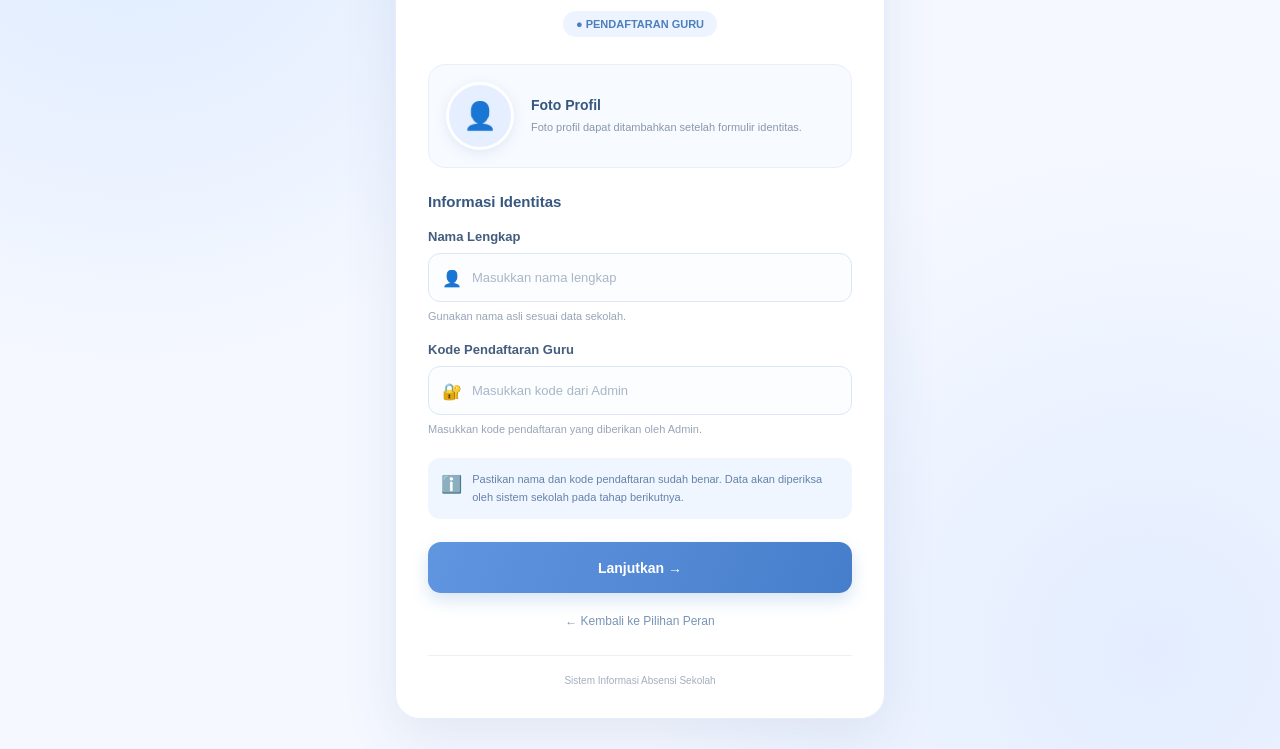
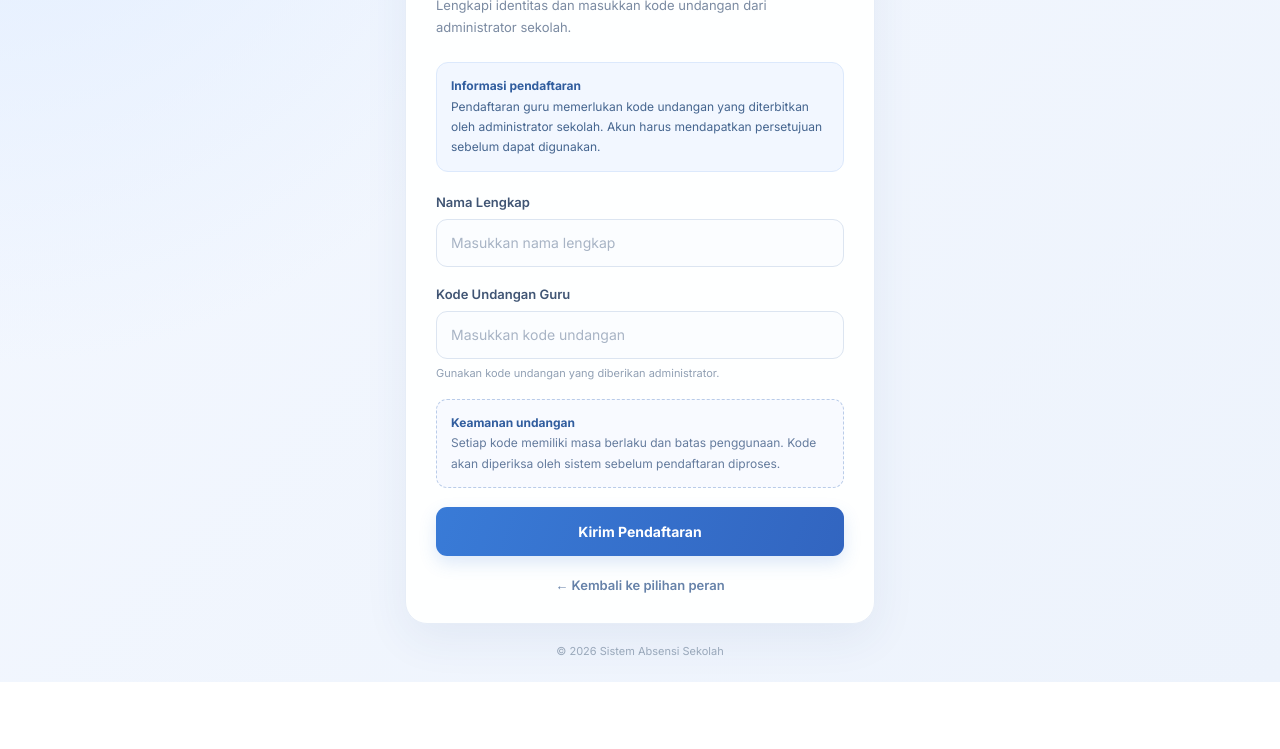
Before and after one commit to family21080-netizen/website-absensi-sekolah, a plain HTML site: page daftar-guru.html in a window 1280 px wide. Shown: the part 234-983 px from the top of the page. After the commit the page ends 916 px from the top, so only its background shows below. Drawn offline with Linux system fonts and the light colour scheme.

Commit message:
Update daftar-guru.html

```diff
--- a/daftar-guru.html
+++ b/daftar-guru.html
@@ -3,111 +3,208 @@
 <head>
   <meta charset="UTF-8">
   <meta name="viewport" content="width=device-width, initial-scale=1.0">
-  <meta name="theme-color" content="#f1f6ff">
+  <meta name="theme-color" content="#f3f7ff">
   <title>Pendaftaran Guru | Absensi Sekolah</title>
+
+  <link rel="preconnect" href="https://fonts.googleapis.com">
+  <link rel="preconnect" href="https://fonts.gstatic.com" crossorigin>
+  <link href="https://fonts.googleapis.com/css2?family=Inter:wght@400;500;600;700;800&display=swap" rel="stylesheet">
 
   <style>
     * {
+      box-sizing: border-box;
       margin: 0;
       padding: 0;
-      box-sizing: border-box;
     }
 
     body {
       min-height: 100vh;
-      padding: 30px 16px;
+      padding: 24px 16px;
       display: flex;
       align-items: center;
       justify-content: center;
-      font-family: Arial, sans-serif;
-      color: #263e63;
+      font-family: 'Inter', sans-serif;
+      color: #243451;
       background:
-        radial-gradient(circle at 10% 10%, #dceaff 0, transparent 35%),
-        radial-gradient(circle at 90% 90%, #e3edff 0, transparent 35%),
-        #f5f8ff;
+        radial-gradient(circle at top left, #e1edff 0, transparent 38%),
+        linear-gradient(135deg, #f4f8ff, #edf3fc);
     }
 
     .container {
       width: 100%;
-      max-width: 490px;
-      padding: 32px;
-      background: rgba(255,255,255,.96);
-      border: 1px solid #e5edfa;
-      border-radius: 25px;
-      box-shadow: 0 18px 55px rgba(48,83,135,.10);
-      animation: masuk .65s ease both;
+      max-width: 470px;
+      animation: appear .55s ease;
     }
 
-    @keyframes masuk {
-      from {
-        opacity: 0;
-        transform: translateY(25px);
-      }
-      to {
-        opacity: 1;
-        transform: translateY(0);
-      }
+    .brand {
+      text-align: center;
+      margin-bottom: 22px;
     }
 
-    .header {
-      text-align: center;
-      margin-bottom: 27px;
+    .brand-icon {
+      width: 58px;
+      height: 58px;
+      margin: 0 auto 12px;
+      display: grid;
+      place-items: center;
+      border-radius: 18px;
+      color: white;
+      background: linear-gradient(135deg, #3679dc, #2858b5);
+      box-shadow: 0 8px 20px #376fbd35;
+      font-size: 25px;
+      font-weight: 800;
     }
 
-    .logo {
-      width: 68px;
-      height: 68px;
-      margin: 0 auto 17px;
-      display: grid;
-      place-items: center;
-      border-radius: 21px;
-      background: linear-gradient(145deg, #e5efff, #d5e6ff);
-      box-shadow: 0 8px 20px #8eb5ed30;
-      font-size: 31px;
-      animation: melayang 3s ease-in-out infinite;
+    .brand h1 {
+      font-size: 21px;
+      font-weight: 800;
+      color: #203b65;
     }
 
-    @keyframes melayang {
-      0%, 100% { transform: translateY(0); }
-      50% { transform: translateY(-6px); }
+    .brand p {
+      margin-top: 6px;
+      color: #7a8ba5;
+      font-size: 13px;
     }
 
-    .header h1 {
-      font-size: 25px;
-      color: #244a85;
-      margin-bottom: 10px;
+    .card {
+      padding: 30px;
+      border: 1px solid #e6edf7;
+      border-radius: 22px;
+      background: rgba(255,255,255,.96);
+      box-shadow: 0 15px 45px #294d7912;
     }
 
-    .header p {
+    .heading {
+      margin-bottom: 24px;
+    }
+
+    .heading h2 {
+      font-size: 22px;
+      color: #233c63;
+      margin-bottom: 8px;
+    }
+
+    .heading p {
       font-size: 13px;
       line-height: 1.7;
-      color: #8190a7;
+      color: #7b8ba2;
     }
 
-    .label-peran {
-      display: inline-block;
-      margin-top: 14px;
-      padding: 7px 13px;
-      border-radius: 30px;
-      background: #edf4ff;
-      color: #4b7fbd;
-      font-size: 11px;
-      font-weight: bold;
+    .info {
+      padding: 13px 14px;
+      margin-bottom: 22px;
+      border: 1px solid #dce9fc;
+      border-radius: 12px;
+      background: #f2f7ff;
+      color: #45658f;
+      font-size: 12px;
+      line-height: 1.7;
     }
 
-    .foto-area {
-      display: flex;
-      align-items: center;
-      gap: 17px;
-      padding: 17px;
-      margin-bottom: 25px;
-      background: #f7faff;
-      border: 1px solid #e8effb;
-      border-radius: 17px;
-      animation: naik .7s ease .1s both;
+    .info strong {
+      color: #315d9e;
     }
 
-    @keyframes naik {
+    .form-group {
+      margin-bottom: 19px;
+    }
+
+    label {
+      display: block;
+      margin-bottom: 9px;
+      font-size: 13px;
+      font-weight: 600;
+      color: #405574;
+    }
+
+    input {
+      width: 100%;
+      height: 48px;
+      padding: 0 14px;
+      outline: none;
+      border: 1px solid #dce5f1;
+      border-radius: 11px;
+      background: #fbfdff;
+      color: #263d5d;
+      font-family: inherit;
+      font-size: 14px;
+      transition: .2s;
+    }
+
+    input:focus {
+      border-color: #5b91e3;
+      box-shadow: 0 0 0 3px #5b91e31c;
+      background: white;
+    }
+
+    input::placeholder {
+      color: #a8b4c5;
+    }
+
+    .hint {
+      margin-top: 7px;
+      font-size: 11px;
+      color: #91a0b4;
+    }
+
+    .security-info {
+      padding: 13px 14px;
+      margin-bottom: 19px;
+      border: 1px dashed #b9cce9;
+      border-radius: 11px;
+      background: #f8faff;
+      font-size: 12px;
+      color: #657c9e;
+      line-height: 1.7;
+    }
+
+    .security-info strong {
+      color: #315d9e;
+    }
+
+    .submit-btn {
+      width: 100%;
+      height: 49px;
+      border: none;
+      border-radius: 11px;
+      background: linear-gradient(110deg, #397bd7, #3265c0);
+      color: white;
+      font-family: inherit;
+      font-size: 14px;
+      font-weight: 700;
+      cursor: pointer;
+      box-shadow: 0 7px 17px #397bd72c;
+      transition: .2s;
+    }
+
+    .submit-btn:hover {
+      filter: brightness(1.05);
+      transform: translateY(-1px);
+    }
+
+    .back {
+      display: block;
+      margin-top: 21px;
+      text-align: center;
+      text-decoration: none;
+      color: #6682a9;
+      font-size: 13px;
+      font-weight: 600;
+    }
+
+    .back:hover {
+      color: #3265c0;
+    }
+
+    .footer {
+      margin-top: 20px;
+      text-align: center;
+      color: #99a8ba;
+      font-size: 11px;
+    }
+
+    @keyframes appear {
       from {
         opacity: 0;
         transform: translateY(12px);
@@ -118,195 +215,25 @@
       }
     }
 
-    .foto-bulat {
-      width: 68px;
-      height: 68px;
-      flex-shrink: 0;
-      display: grid;
-      place-items: center;
-      border-radius: 50%;
-      background: #e5efff;
-      border: 3px solid white;
-      box-shadow: 0 3px 12px #7899c52b;
-      font-size: 27px;
-    }
-
-    .foto-info h3 {
-      font-size: 14px;
-      color: #36577f;
-      margin-bottom: 6px;
-    }
-
-    .foto-info p {
-      font-size: 11px;
-      color: #8998ad;
-      line-height: 1.5;
-    }
-
-    .form-title {
-      font-size: 15px;
-      color: #36577f;
-      margin-bottom: 19px;
-    }
-
-    .form-group {
-      margin-bottom: 20px;
-    }
-
-    label {
-      display: block;
-      margin-bottom: 9px;
-      color: #435d7e;
-      font-size: 13px;
-      font-weight: bold;
-    }
-
-    .input-wrap {
-      position: relative;
-    }
-
-    .input-icon {
-      position: absolute;
-      left: 14px;
-      top: 50%;
-      transform: translateY(-50%);
-      font-size: 16px;
-      pointer-events: none;
-    }
-
-    input {
-      width: 100%;
-      height: 49px;
-      padding: 0 14px 0 43px;
-      border: 1px solid #dce6f5;
-      border-radius: 12px;
-      outline: none;
-      background: #fbfdff;
-      color: #263e63;
-      font-size: 13px;
-      transition: .25s;
-    }
-
-    input::placeholder {
-      color: #aab6c8;
-    }
-
-    input:focus {
-      border-color: #77a8e8;
-      background: white;
-      box-shadow: 0 0 0 4px #e6f0ff;
-    }
-
-    .keterangan {
-      margin-top: 8px;
-      color: #98a5b7;
-      font-size: 11px;
-    }
-
-    .info-box {
-      display: flex;
-      gap: 10px;
-      padding: 13px;
-      margin: 23px 0;
-      border-radius: 12px;
-      background: #f0f6ff;
-      color: #6482aa;
-      font-size: 11px;
-      line-height: 1.6;
-    }
-
-    .info-box span {
-      font-size: 17px;
-    }
-
-    .lanjut {
-      width: 100%;
-      height: 51px;
-      border: none;
-      border-radius: 13px;
-      background: linear-gradient(110deg, #6095e0, #477ecb);
-      color: white;
-      font-size: 14px;
-      font-weight: bold;
-      cursor: pointer;
-      box-shadow: 0 7px 17px #548bd33b;
-      transition: .25s;
-    }
-
-    .lanjut:hover {
-      transform: translateY(-3px);
-      box-shadow: 0 11px 22px #548bd34a;
-    }
-
-    .lanjut:active {
-      transform: scale(.98);
-    }
-
-    .kembali {
-      display: block;
-      margin-top: 21px;
-      text-align: center;
-      color: #7894b8;
-      font-size: 12px;
-      text-decoration: none;
-    }
-
-    .kembali:hover {
-      color: #386eaf;
-    }
-
-    .footer {
-      margin-top: 27px;
-      padding-top: 19px;
-      border-top: 1px solid #edf1f7;
-      text-align: center;
-      color: #a3afbf;
-      font-size: 10px;
-    }
-
-    .toast {
-      position: fixed;
-      left: 50%;
-      bottom: 25px;
-      transform: translate(-50%, 20px);
-      padding: 13px 20px;
-      width: max-content;
-      max-width: calc(100% - 35px);
-      border-radius: 12px;
-      background: #315c91;
-      color: white;
-      font-size: 12px;
-      text-align: center;
-      opacity: 0;
-      pointer-events: none;
-      transition: .3s;
-      box-shadow: 0 8px 25px #203d632e;
-    }
-
-    .toast.tampil {
-      opacity: 1;
-      transform: translate(-50%, 0);
-    }
-
-    @media(max-width: 480px) {
+    @media (max-width: 480px) {
       body {
         padding: 20px 14px;
       }
 
-      .container {
-        padding: 27px 21px;
-        border-radius: 21px;
+      .card {
+        padding: 23px 19px;
+        border-radius: 18px;
       }
 
-      .header h1 {
-        font-size: 23px;
+      .heading h2 {
+        font-size: 20px;
       }
     }
 
-    @media(prefers-reduced-motion: reduce) {
+    @media (prefers-reduced-motion: reduce) {
       *, *::before, *::after {
-        animation: none !important;
-        transition: none !important;
+        animation-duration: .01ms !important;
+        transition-duration: .01ms !important;
       }
     }
   </style>
@@ -315,83 +242,76 @@
 <body>
   <main class="container">
 
-    <header class="header">
-      <div class="logo">👨‍🏫</div>
-      <h1>Data Guru</h1>
-      <p>Selamat datang di sistem absensi sekolah. Lengkapi identitas untuk melanjutkan.</p>
-      <div class="label-peran">● PENDAFTARAN GURU</div>
+    <header class="brand">
+      <div class="brand-icon">A</div>
+      <h1>Absensi Sekolah</h1>
+      <p>Sistem Informasi Kehadiran Sekolah</p>
     </header>
 
-    <section class="foto-area">
-      <div class="foto-bulat">👤</div>
-      <div class="foto-info">
-        <h3>Foto Profil</h3>
-        <p>Foto profil dapat ditambahkan setelah formulir identitas.</p>
+    <section class="card">
+      <div class="heading">
+        <h2>Pendaftaran Guru</h2>
+        <p>Lengkapi identitas dan masukkan kode undangan dari administrator sekolah.</p>
       </div>
-    </section>
 
-    <h2 class="form-title">Informasi Identitas</h2>
+      <div class="info">
+        <strong>Informasi pendaftaran</strong><br>
+        Pendaftaran guru memerlukan kode undangan yang diterbitkan oleh administrator sekolah. Akun harus mendapatkan persetujuan sebelum dapat digunakan.
+      </div>
 
       <form id="formGuru">
 
         <div class="form-group">
           <label for="nama">Nama Lengkap</label>
-        <div class="input-wrap">
-          <span class="input-icon">👤</span>
           <input
             type="text"
             id="nama"
+            name="nama"
             placeholder="Masukkan nama lengkap"
+            maxlength="100"
             autocomplete="name"
             required
           >
         </div>
-        <p class="keterangan">Gunakan nama asli sesuai data sekolah.</p>
-      </div>
 
         <div class="form-group">
-        <label for="kode">Kode Pendaftaran Guru</label>
-        <div class="input-wrap">
-          <span class="input-icon">🔐</span>
+          <label for="kode">Kode Undangan Guru</label>
           <input
             type="text"
             id="kode"
-            placeholder="Masukkan kode dari Admin"
+            name="kode"
+            placeholder="Masukkan kode undangan"
+            maxlength="100"
             autocomplete="off"
             required
           >
-        </div>
-        <p class="keterangan">Masukkan kode pendaftaran yang diberikan oleh Admin.</p>
+          <p class="hint">Gunakan kode undangan yang diberikan administrator.</p>
         </div>
 
-      <div class="info-box">
-        <span>ℹ️</span>
-        <p>Pastikan nama dan kode pendaftaran sudah benar. Data akan diperiksa oleh sistem sekolah pada tahap berikutnya.</p>
+        <div class="security-info">
+          <strong>Keamanan undangan</strong><br>
+          Setiap kode memiliki masa berlaku dan batas penggunaan. Kode akan diperiksa oleh sistem sebelum pendaftaran diproses.
         </div>
 
-      <button type="submit" class="lanjut">
-        Lanjutkan →
+        <button type="submit" class="submit-btn">
+          Kirim Pendaftaran
         </button>
 
       </form>
 
-    <a href="pilih-peran.html" class="kembali">
-      ← Kembali ke Pilihan Peran
+      <a href="pilih-peran.html" class="back">
+        ← Kembali ke pilihan peran
       </a>
+    </section>
 
     <footer class="footer">
-      Sistem Informasi Absensi Sekolah
+      © 2026 Sistem Absensi Sekolah
     </footer>
 
   </main>
 
-  <div class="toast" id="toast" role="status">
-    Tampilan formulir berhasil. Penyimpanan belum diaktifkan.
-  </div>
-
   <script>
     const form = document.getElementById("formGuru");
-    const toast = document.getElementById("toast");
 
     form.addEventListener("submit", function(event) {
       event.preventDefault();
@@ -399,17 +319,21 @@
       const nama = document.getElementById("nama").value.trim();
       const kode = document.getElementById("kode").value.trim();
 
-      if (!nama || !kode) {
-        toast.textContent = "Lengkapi nama dan kode pendaftaran.";
-      } else {
-        toast.textContent = "Tampilan berhasil! Data belum disimpan ke Firebase.";
+      if (nama.length < 3) {
+        alert("Nama lengkap minimal 3 karakter.");
+        return;
       }
 
-      toast.classList.add("tampil");
+      if (kode.length < 4) {
+        alert("Kode undangan belum valid.");
+        return;
+      }
 
-      setTimeout(function() {
-        toast.classList.remove("tampil");
-      }, 3000);
+      alert(
+        "Formulir berhasil divalidasi secara lokal.\n\n" +
+        "Nama: " + nama +
+        "\n\nPemeriksaan kode undangan dan penyimpanan Firebase belum diaktifkan."
+      );
     });
   </script>
 </body>
```
Lines whose indentation alone changed are shown as unchanged.
